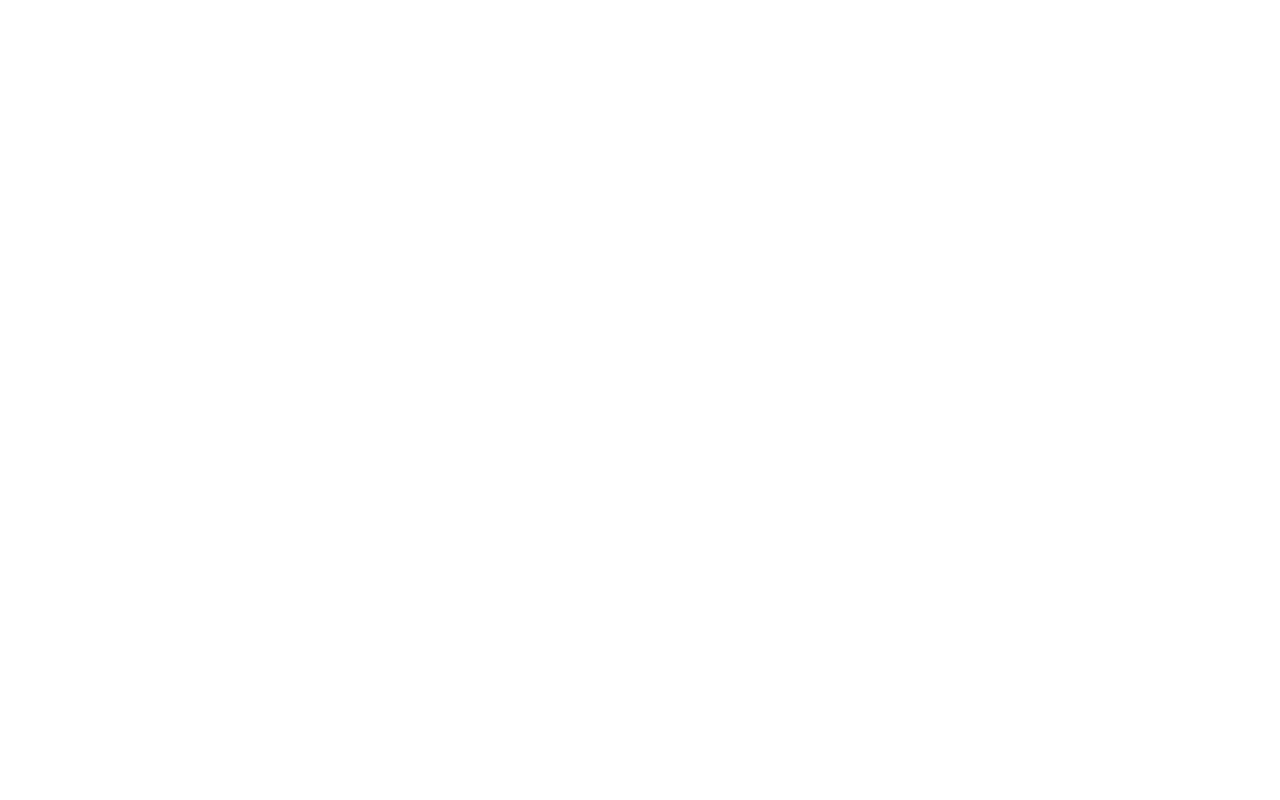
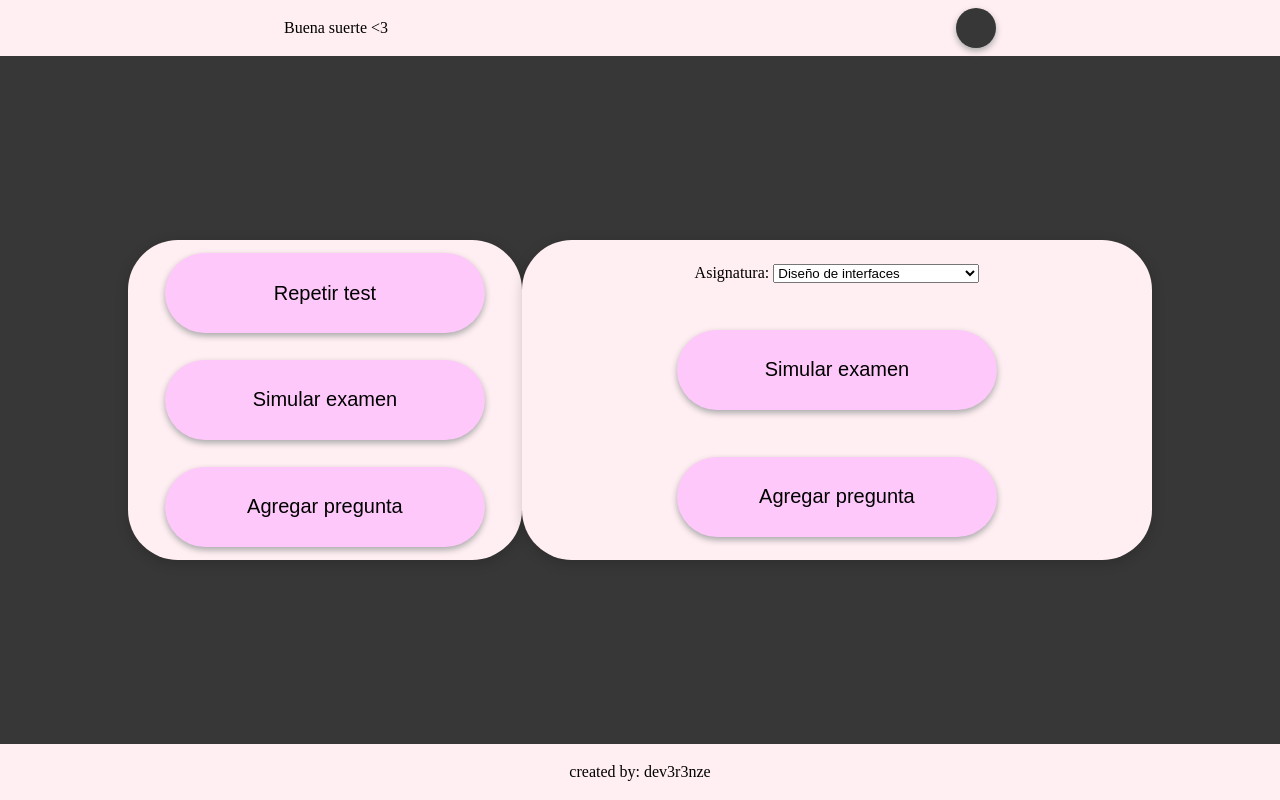
Before and after one commit to Migaera/RehacerCuestionariosWeb, a plain HTML site: page Pages/RepetirTest/index.html in a window 1280 px wide. Drawn offline with Linux system fonts and the light colour scheme.

Commit message:
Repetir test añadido

```diff
--- /dev/null
+++ b/Pages/RepetirTest/RepetirTest.css
@@ -0,0 +1,39 @@
+.btnContainer,.optContainer{
+    width: 50vh;
+    height: 40vh;
+    background-color: #FFEEF2;
+    border-radius: 50px;
+    display: flex;
+    flex-wrap: nowrap;
+    flex-direction: column;
+    align-items: center;
+    justify-content: space-around;
+    box-shadow: 0px 3px 13px #0000002e;
+}
+
+.optContainer{
+    width: 80vh;
+}
+
+.btn{
+    background-color: #FFC8FB;
+    border-radius: 50px;
+    border: 0px;
+    height: 10vh;
+    width: 40vh;
+    box-shadow: 0px 3px 6px #a9a9a9;
+}
+.btn p {
+    font-size: 20px;
+}
+
+#btnSelected{
+    background-color: #EE8BE6;
+}
+
+.container{
+    display: flex;
+    width: 80%;
+    justify-content: space-between;
+
+}
--- a/Pages/RepetirTest/index.html
+++ b/Pages/RepetirTest/index.html
@@ -5,8 +5,37 @@
     <meta http-equiv="X-UA-Compatible" content="IE=edge">
     <meta name="viewport" content="width=device-width, initial-scale=1.0">
     <title>Repetir test</title>
+    <link rel="stylesheet" href="../../master.css">
+    <link rel="stylesheet" href="RepetirTest.css">
 </head>
 <body>
+    <div class="header">
+        <p> Buena suerte <3 </p>
+        <div id="cambiarColor"></div>
+    </div>
+
+    <div class="container">
+        <div class="btnContainer">
+            <div><button class="btn"> <p>Repetir test</p> </button> </div>
+
+            <div><button class="btn"> <p>Simular examen</p></button></div>
+            <div><button class="btn"> <p>Agregar pregunta</p></button></div>
+        </div>
+        <div class="optContainer">
+            <div><label for="">Asignatura: <select name="" id="">
+                <option value="Diseño de interfaces">Diseño de interfaces</option>
+                <option value="Despliegue de aplicacioes web">Despliegue de aplicacioes web</option>
+                <option value="Entorno servidor">Entorno servidor</option>
+                <option value="Entorno cliente">Entorno cliente</option>
+                <option value="Ingles">Ingles</option>
+                <option value="Empresa">Empresa</option>
+            </select></label></div>
+            <div><button class="btn"> <p>Simular examen</p></button></div>
+            <div><button class="btn"> <p>Agregar pregunta</p></button></div>
+        </div>
+    </div>
+
+    <div class="footer"><p>created by: dev3r3nze</p></div>
 
 </body>
 </html>
--- a/Pages/RepetirTest/master.css
+++ /dev/null
@@ -1,16 +0,0 @@
-:root {
-    --colorOscuro: #373737;
-    --colorClaro: ##ECECEC;
-  }
-  body{
-    background-color: var(--colorOscuro);
-    display: flex;
-    height: 100vh;
-    flex-direction: column;
-    justify-content: space-between;
-    align-items: center;
-}
-*{
-    margin: 0;
-    padding: 0;
-}
--- /dev/null
+++ b/master.css
@@ -0,0 +1,33 @@
+:root {
+    --colorOscuro: #373737;
+    --colorClaro: ##ECECEC;
+  }
+  body{
+    background-color: var(--colorOscuro);
+    display: flex;
+    height: 100vh;
+    flex-direction: column;
+    justify-content: space-between;
+    align-items: center;
+}
+*{
+    margin: 0;
+    padding: 0;
+}
+.header, .footer{
+    width: 100%;
+    height: 7vh;
+    background-color: #FFEEF2;
+    display: flex;
+    align-items: center;
+    justify-content: space-around;
+}
+
+#cambiarColor{
+    height: 5vh;
+    width: 5vh;
+    background-color: var(--colorOscuro);
+    border-radius: 100px;
+    box-shadow: 0px 3px 6px #a9a9a9;
+
+}
```
Also changed, not shown: Pages/Home/index.html (+3 -1 lines), Pages/Home/home.css (renamed from Pages/Home/master.css).
